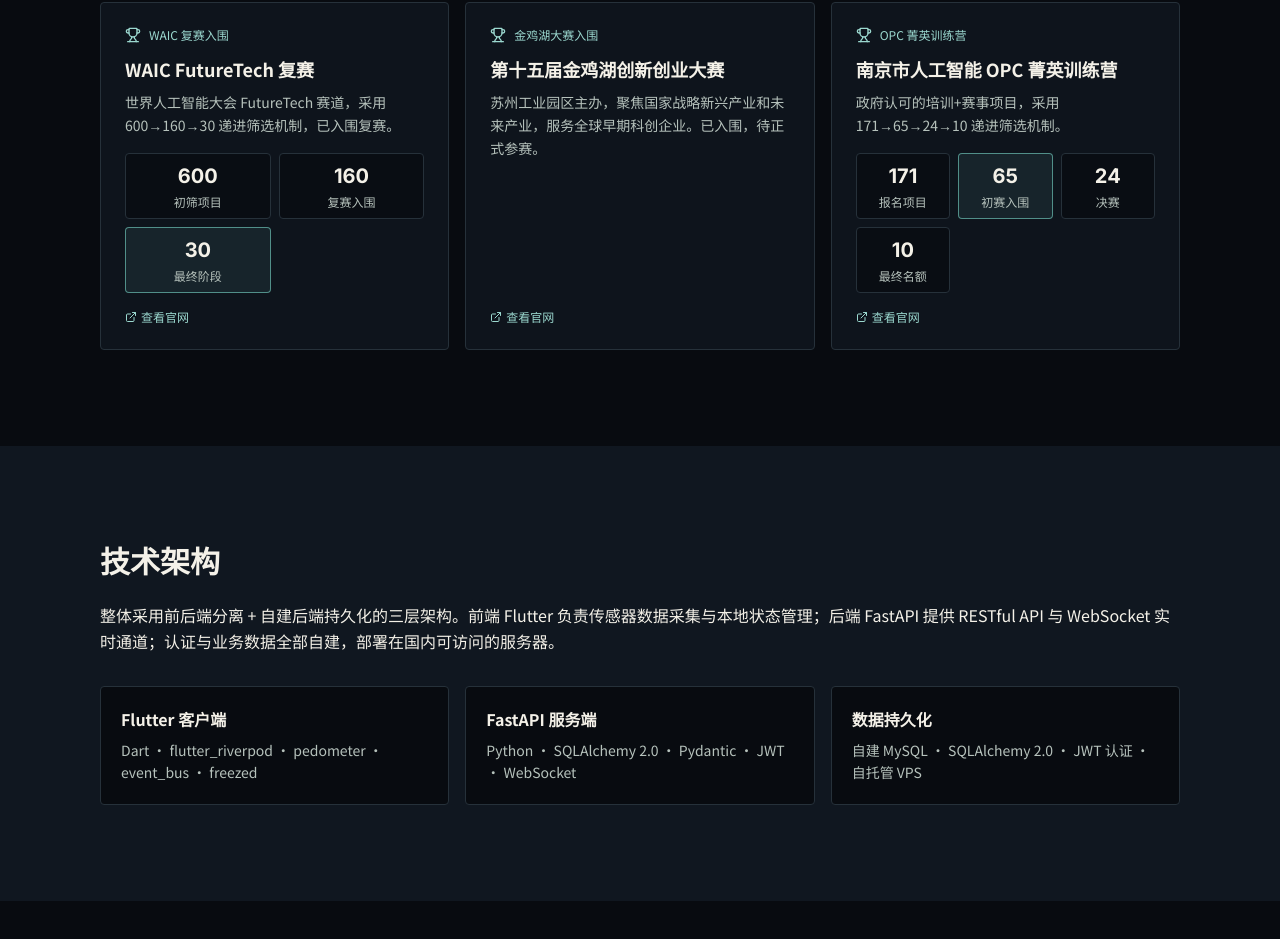
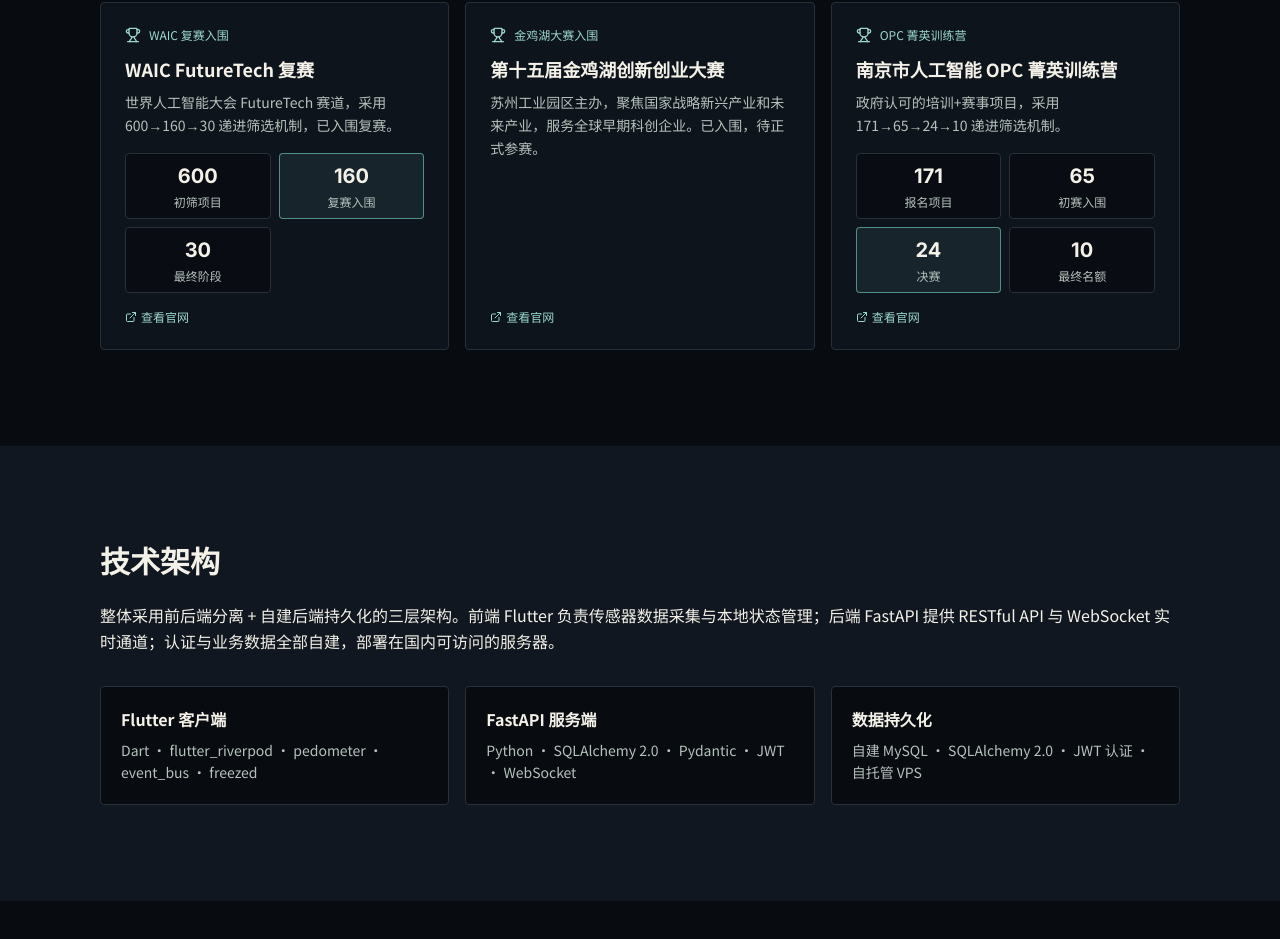
Before and after one commit to Zaosusu/zaosusu.github.io, a React (Vite) app: page /#/projects/walking-xiuxian in a window 1280 px wide. Shown: the part 938-1877 px from the top of the page. Built offline with nearby package versions, Linux system fonts and the light colour scheme.

Commit message:
fix(walking): correct OPC grid layout (2x2) and highlight stages
- OPC: 2x2 grid for 171/65/24/10, highlight 24 (finalists)
- WAIC: highlight 160 (shortlisted) not 30

```diff
--- a/src/pages/WalkingXiuxian.tsx
+++ b/src/pages/WalkingXiuxian.tsx
@@ -241,7 +241,7 @@
               <p className="font-noto text-sm text-text-secondary leading-relaxed mb-4 flex-grow">{c.waicDesc}</p>
               <div className="grid grid-cols-2 gap-2 mb-4">
                 {c.waicSteps.map((step, i) => (
-                  <div key={step.count} className={`p-2 rounded border text-center ${i === 2 ? 'border-[#6cbcb2]/70 bg-[#6cbcb2]/10' : 'border-border-custom bg-bg-primary/70'}`}>
+                  <div key={step.count} className={`p-2 rounded border text-center ${i === 1 ? 'border-[#6cbcb2]/70 bg-[#6cbcb2]/10' : 'border-border-custom bg-bg-primary/70'}`}>
                     <span className="font-inter font-bold text-xl text-text-primary">{step.count}</span>
                     <p className="font-noto text-xs text-text-secondary mt-1">{step.label}</p>
                   </div>
@@ -275,9 +275,9 @@
               </div>
               <h3 className="font-noto font-bold text-lg text-text-primary mb-2">{c.opcTitle}</h3>
               <p className="font-noto text-sm text-text-secondary leading-relaxed mb-4 flex-grow">{c.opcDesc}</p>
-              <div className="grid grid-cols-3 gap-2 mb-4">
+              <div className="grid grid-cols-2 gap-2 mb-4">
                 {c.opcSteps.map((step, i) => (
-                  <div key={step.count} className={`p-2 rounded border text-center ${i === 1 ? 'border-[#6cbcb2]/70 bg-[#6cbcb2]/10' : 'border-border-custom bg-bg-primary/70'}`}>
+                  <div key={step.count} className={`p-2 rounded border text-center ${i === 2 ? 'border-[#6cbcb2]/70 bg-[#6cbcb2]/10' : 'border-border-custom bg-bg-primary/70'}`}>
                     <span className="font-inter font-bold text-xl text-text-primary">{step.count}</span>
                     <p className="font-noto text-xs text-text-secondary mt-1">{step.label}</p>
                   </div>
```
